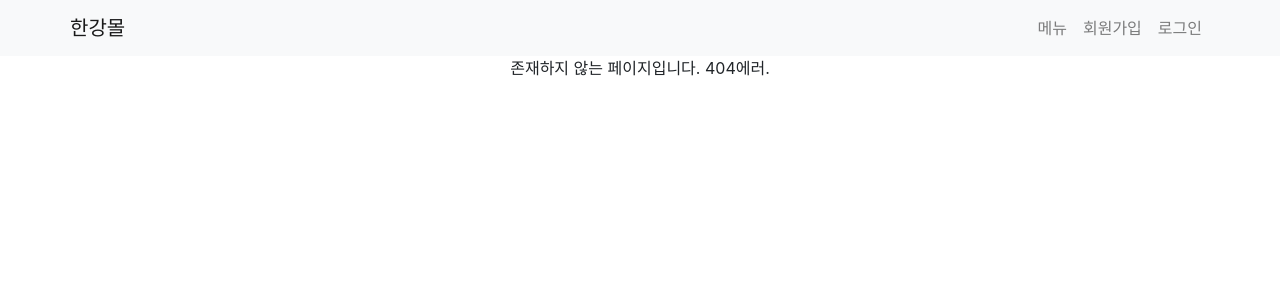
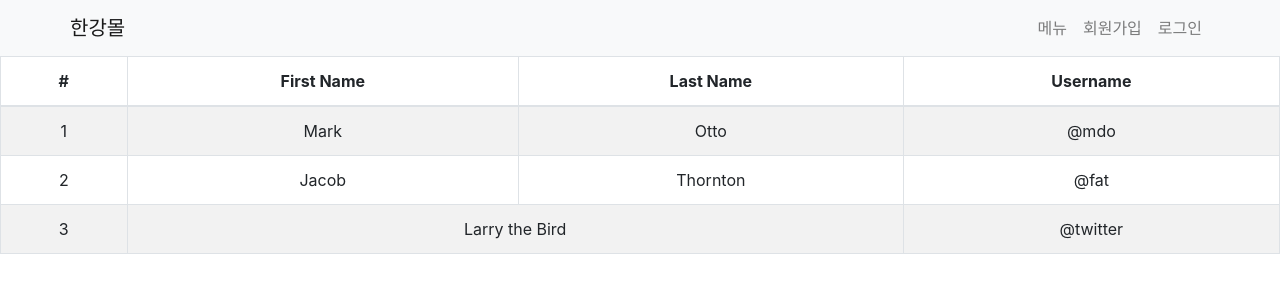
Before and after one commit to oneriver2671/shop, a React (Create React App) app: page /cart in a window 1280 px wide. Shown: the top 300 px of the page. Built offline with nearby package versions, Linux system fonts and the light colour scheme.

Commit message:
Feat: Redux 세팅

```diff
--- a/package.json
+++ b/package.json
@@ -3,6 +3,7 @@
   "version": "0.1.0",
   "private": true,
   "dependencies": {
+    "@reduxjs/toolkit": "^1.8.5",
     "@testing-library/jest-dom": "^5.16.4",
     "@testing-library/react": "^13.3.0",
     "@testing-library/user-event": "^13.5.0",
@@ -12,6 +13,7 @@
     "react": "^18.2.0",
     "react-bootstrap": "^2.4.0",
     "react-dom": "^18.2.0",
+    "react-redux": "^8.0.2",
     "react-router-dom": "^6.3.0",
     "react-scripts": "5.0.1",
     "react-transition-group": "^4.4.4",
--- a/src/App.js
+++ b/src/App.js
@@ -6,6 +6,7 @@
 import Detail from './routes/Detail.js'
 import Main from './routes/Main.js'
 import data from './data.js'
+import Cart from './routes/Cart'
 
 // Context API 사용해보기
 export let Context1 = createContext();
@@ -48,6 +49,9 @@
           <Route path="two" element={<div>생일기념 쿠폰 받기!</div>}></Route>
         </Route>
 
+        {/**장바구니 */}
+        <Route path="/cart" element={<Cart></Cart>} />
+
         <Route path="*" element={<div>존재하지 않는 페이지입니다. 404에러.</div>}></Route>
       </Routes>
 
--- a/src/index.js
+++ b/src/index.js
@@ -4,13 +4,17 @@
 import App from './App';
 import reportWebVitals from './reportWebVitals';
 import { BrowserRouter } from 'react-router-dom';
+import { Provider } from 'react-redux';
+import store from './store';
 
 const root = ReactDOM.createRoot(document.getElementById('root'));
 root.render(
   <React.StrictMode>
-    <BrowserRouter>
-    <App />
-    </BrowserRouter>
+    <Provider store={store}>
+      <BrowserRouter>
+      <App />
+      </BrowserRouter>
+    </Provider>
   </React.StrictMode>
 );
 
--- /dev/null
+++ b/src/routes/Cart.js
@@ -0,0 +1,39 @@
+import Table from 'react-bootstrap/Table';
+
+function Cart(){
+  return(
+    <div>
+       <Table striped bordered hover>
+      <thead>
+        <tr>
+          <th>#</th>
+          <th>First Name</th>
+          <th>Last Name</th>
+          <th>Username</th>
+        </tr>
+      </thead>
+      <tbody>
+        <tr>
+          <td>1</td>
+          <td>Mark</td>
+          <td>Otto</td>
+          <td>@mdo</td>
+        </tr>
+        <tr>
+          <td>2</td>
+          <td>Jacob</td>
+          <td>Thornton</td>
+          <td>@fat</td>
+        </tr>
+        <tr>
+          <td>3</td>
+          <td colSpan={2}>Larry the Bird</td>
+          <td>@twitter</td>
+        </tr>
+      </tbody>
+    </Table>
+    </div>
+  )
+}
+
+export default Cart;
--- /dev/null
+++ b/src/store.js
@@ -0,0 +1,7 @@
+import { configureStore } from "@reduxjs/toolkit";
+
+export default configureStore({
+  reducer: {
+
+  }
+})
```
Also changed, not shown: src/routes/Detail.js (line endings or trailing spaces), 1 other file (tests, documents, lock files or other folders).
